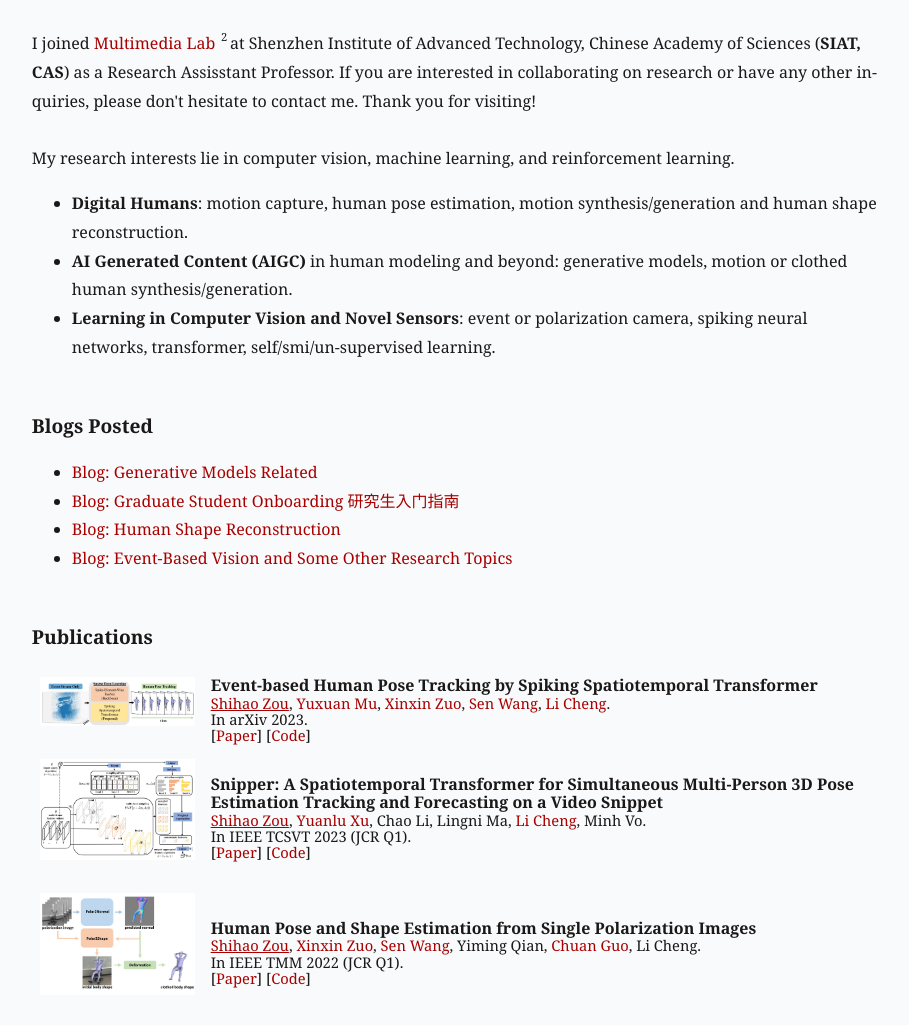
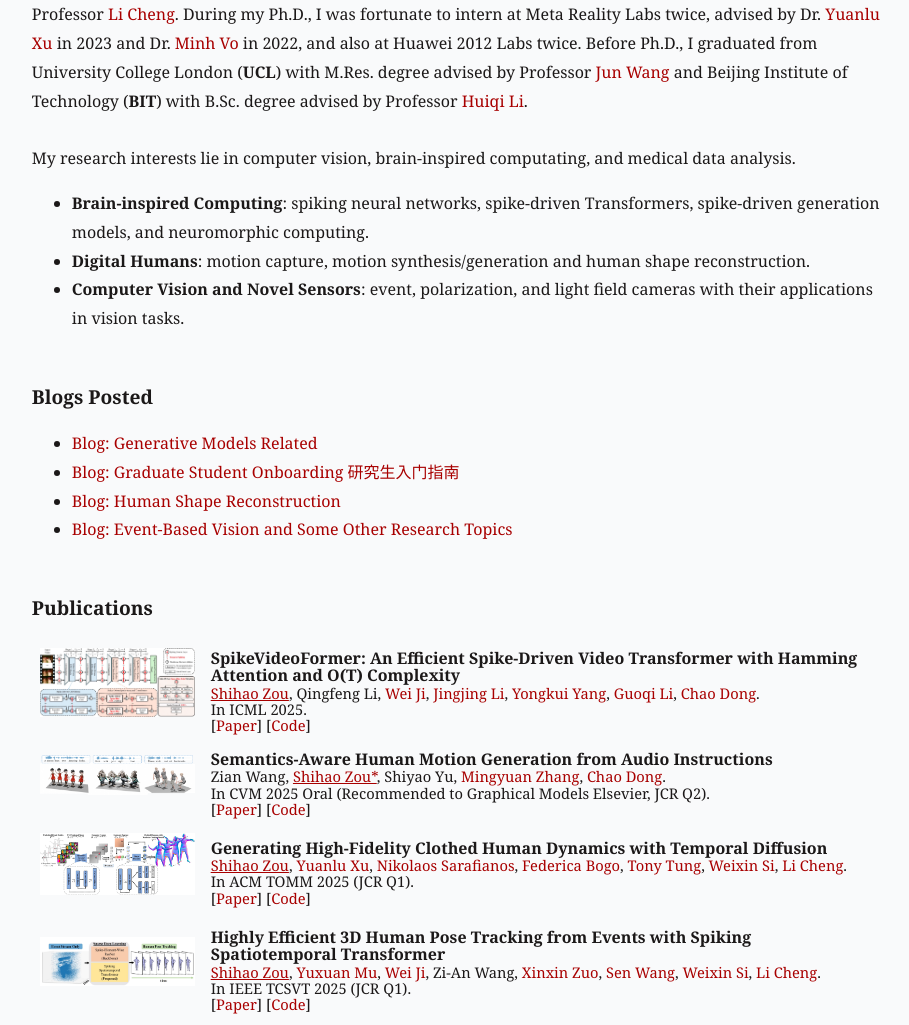
Before and after one commit to JimmyZou/JimmyZou.github.io, a plain HTML site: page index.html in a window 1280 px wide. Shown: the part 425-1450 px from the top of the page, without its empty margins (181-1090 px from the left). Drawn offline with Linux system fonts and the light colour scheme; a web font is replaced by a local one.

Commit message:
update publications

```diff
--- a/index.html
+++ b/index.html
@@ -45,14 +45,30 @@
         <p class="author">
             <a href="https://github.com/JimmyZou">[Github]</a>
             <a href="https://scholar.google.com/citations?user=FFm6HDkAAAAJ&hl=en">[Google Scholar]</a>
-            <a href="https://www.linkedin.com/in/shihao-zou-724177202">[Linkedin]</a>
+            <!-- <a href="https://www.linkedin.com/in/shihao-zou-724177202">[Linkedin]</a> -->
             <a href="./assets/CV.pdf" download="CV_Shihao_Zou.pdf">[CV]</a>
             <br>Email: sh.zou@siat.ac.cn<br>
-            Last Update: March 28, 2024
+            Last Update: May 16, 2025
         </p>
 
         <div class="abstract">
             <h2>Bios</h2>
+
+            <p style="text-align:left;">
+                I am a Research Assistant Professor at the <a href="http://mmlab.siat.ac.cn/">Multimedia Lab</a>
+                <label for="sn-2" class="sidenote-toggle sidenote-number"></label>
+                <input type="checkbox" id="sn-2" class="sidenote-toggle" />
+                <span class="sidenote right">
+                    Multimedia Lab at SIAT was founded by Professor <a
+                        href="https://www.ie.cuhk.edu.hk/people/xotang.shtml">Xiaoou Tang</a> and <a
+                        href="http://mmlab.siat.ac.cn/yuqiao/">Yu Qiao</a>, and is currently led by Professor <a
+                        href="http://xpixel.group/2010/01/20/chaodong.html">Chao Dong</a>.
+                </span>
+                of the Shenzhen Institute of Advanced Technology, Chinese Academy of Sciences (<b>SIAT, CAS</b>).
+                If you are interested in collaborating on research or have any
+                other inquiries, please don't hesitate to contact me. Thank you for visiting!
+            </p>
+            <br>
 
             <p style="text-align:left;">
                 I graduated from University of Alberta (<b>UoA</b>) in Canada with Ph.D. degree in Computer Engineering
@@ -68,35 +84,19 @@
             <br>
 
             <p style="text-align:left;">
-                I joined <a href="http://mmlab.siat.ac.cn/">Multimedia Lab</a>
-                <label for="sn-2" class="sidenote-toggle sidenote-number"></label>
-                <input type="checkbox" id="sn-2" class="sidenote-toggle" />
-                <span class="sidenote right">
-                    Multimedia Lab at SIAT was founded by Professor <a
-                        href="https://www.ie.cuhk.edu.hk/people/xotang.shtml">Xiaoou Tang</a> and <a
-                        href="http://mmlab.siat.ac.cn/yuqiao/">Yu Qiao</a>, and is currently led by Professor <a
-                        href="http://xpixel.group/2010/01/20/chaodong.html">Chao Dong</a>.
-                </span>
-                at Shenzhen Institute of Advanced Technology, Chinese Academy of Sciences (<b>SIAT, CAS</b>) as a
-                Research Assisstant Professor. If you are interested in collaborating on research or have any
-                other inquiries, please don't hesitate to contact me. Thank you for visiting!
-            </p>
-            <br>
-
-            <p style="text-align:left;">
-                My research interests lie in computer vision, machine learning, and reinforcement learning.
+                My research interests lie in computer vision, brain-inspired computating, and medical data analysis.
             <ul style="text-align:left;">
                 <li>
-                    <b>Digital Humans</b>: motion capture, human pose estimation,
-                    motion synthesis/generation and human shape reconstruction.
+                    <b>Brain-inspired Computing</b>: spiking neural networks, spike-driven Transformers,
+                    spike-driven generation models, and neuromorphic computing.
                 </li>
                 <li>
-                    <b>AI Generated Content (AIGC)</b> in human modeling and beyond: generative
-                    models, motion or clothed human synthesis/generation.
+                    <b>Digital Humans</b>: motion capture, motion synthesis/generation
+                    and human shape reconstruction.
                 </li>
                 <li>
-                    <b>Learning in Computer Vision and Novel Sensors</b>: event or polarization camera, spiking
-                    neural networks, transformer, self/smi/un-supervised learning.
+                    <b>Computer Vision and Novel Sensors</b>: event, polarization, and light field cameras
+                    with their applications in vision tasks.
                 </li>
             </ul>
             </p>
@@ -127,26 +127,113 @@
 
                         <tr>
                             <td width="20%" align=center>
+                                <img width="200" align="center" src="./assets/fig_publication/icml2025.jpg" border="0">
+                                &nbsp;
+                            </td>
+                            <td>
+                                <span style="font-size: 12pt;">
+                                    <b>SpikeVideoFormer: An Efficient Spike-Driven Video Transformer with
+                                        Hamming Attention and O(T) Complexity</b>
+                                </span>
+                                <br>
+                                <span style="font-size: 11pt;">
+                                    <u><a href="https://jimmyzou.github.io/">Shihao Zou</a></u>,
+                                    Qingfeng Li,
+                                    <a href="https://scholar.google.com/citations?user=G4uCKHcAAAAJ&hl=en">Wei Ji</a>,
+                                    <a href="https://vision-and-learning-lab-ualberta.github.io/author/jingjing-li/">Jingjing
+                                        Li</a>,
+                                    <a href="https://people.ucas.ac.cn/~YangYongkui">Yongkui Yang</a>,
+                                    <a href="https://casialiguoqi.github.io/">Guoqi Li</a>,
+                                    <a href="http://xpixel.group/">Chao Dong</a>.<br>
+                                    In ICML 2025. <br>
+                                    [<a href="https://arxiv.org/abs/2505.10352">Paper</a>]
+                                    <!-- [<a href="">Webpage</a>] -->
+                                    [<a href="https://github.com/JimmyZou/SpikeVideoFormer">Code</a>]
+                                    <!-- [<a href="">Bibtex</a>] -->
+                                </span><br>
+                            </td>
+                        </tr>
+
+                        <tr>
+                            <td width="20%" align=center>
+                                <img width="200" align="center" src="./assets/fig_publication/gom2025.png" border="0">
+                                &nbsp;
+                            </td>
+                            <td>
+                                <span style="font-size: 12pt;">
+                                    <b>Semantics-Aware Human Motion Generation from Audio Instructions</b>
+                                </span>
+                                <br>
+                                <span style="font-size: 11pt;">
+                                    Zian Wang, <u><a href="https://jimmyzou.github.io/">Shihao Zou*</a></u>,
+                                    Shiyao Yu,
+                                    <a href="https://mingyuan-zhang.github.io/">Mingyuan Zhang</a>,
+                                    <a href="http://xpixel.group/">Chao Dong</a>.<br>
+                                    In CVM 2025 Oral (Recommended to Graphical Models Elsevier, JCR Q2). <br>
+                                    [<a href="https://dl.acm.org/doi/10.1145/3712011">Paper</a>]
+                                    <!-- [<a href="">Webpage</a>] -->
+                                    [<a href="">Code</a>]
+                                    <!-- [<a href="">Bibtex</a>] -->
+                                </span><br>
+                            </td>
+                        </tr>
+
+                        <tr>
+                            <td width="20%" align=center>
+                                <img width="200" align="center" src="./assets/fig_publication/tomm2025.jpg" border="0">
+                                &nbsp;
+                            </td>
+                            <td>
+                                <span style="font-size: 12pt;">
+                                    <b>Generating High-Fidelity Clothed Human Dynamics with
+                                        Temporal Diffusion</b>
+                                </span>
+                                <br>
+                                <span style="font-size: 11pt;">
+                                    <u><a href="https://jimmyzou.github.io/">Shihao Zou</a></u>,
+                                    <a href="https://scholar.google.com/citations?user=fvr-J3sAAAAJ&hl=en">Yuanlu
+                                        Xu</a>,
+                                    <a href="https://nsarafianos.github.io/">Nikolaos Sarafianos</a>,
+                                    <a href="https://fbogo.github.io/">Federica Bogo</a>,
+                                    <a href="https://sites.google.com/site/tony2ng/">Tony Tung</a>,
+                                    <a href="https://scholar.google.com/citations?user=E4efwTgAAAAJ&hl=zh-TW">Weixin
+                                        Si</a>,
+                                    <a href="https://vision-and-learning-lab-ualberta.github.io/">Li Cheng</a>.<br>
+                                    In ACM TOMM 2025 (JCR Q1). <br>
+                                    [<a href="https://dl.acm.org/doi/10.1145/3712011">Paper</a>]
+                                    <!-- [<a href="">Webpage</a>] -->
+                                    [<a href="">Code</a>]
+                                    <!-- [<a href="">Bibtex</a>] -->
+                                </span><br>
+                            </td>
+                        </tr>
+
+
+                        <tr>
+                            <td width="20%" align=center>
                                 <img width="200" align="center" src="./assets/fig_publication/eventhpe_snn.jpg"
                                     border="0"> &nbsp;
                             </td>
                             <td>
                                 <span style="font-size: 12pt;">
-                                    <b>Event-based Human Pose Tracking by Spiking
-                                        Spatiotemporal Transformer</b>
+                                    <b>Highly Efficient 3D Human Pose Tracking from Events with Spiking Spatiotemporal
+                                        Transformer</b>
                                 </span>
                                 <br>
                                 <span style="font-size: 11pt;">
-                                    <u><a href="https://jimmyzou.github.io/">Shihao Zou</a></u>, <a
-                                        href="https://yxmu.foo/">Yuxuan Mu</a>, <a
-                                        href="https://sites.google.com/site/xinxinzuohome/home">Xinxin Zuo</a>,
-                                    <a href="https://sites.google.com/site/senwang1312home/">Sen Wang</a>, <a
-                                        href="https://vision-and-learning-lab-ualberta.github.io/">Li
-                                        Cheng</a>.<br>
-                                    In arXiv 2023. <br>
+                                    <u><a href="https://jimmyzou.github.io/">Shihao Zou</a></u>,
+                                    <a href="https://yxmu.foo/">Yuxuan Mu</a>,
+                                    <a href="https://scholar.google.com/citations?user=G4uCKHcAAAAJ&hl=en">Wei Ji</a>,
+                                    Zi-An Wang,
+                                    <a href="https://sites.google.com/site/xinxinzuohome/home">Xinxin Zuo</a>,
+                                    <a href="https://sites.google.com/site/senwang1312home/">Sen Wang</a>,
+                                    <a href="https://scholar.google.com/citations?user=E4efwTgAAAAJ&hl=zh-TW">Weixin
+                                        Si</a>,
+                                    <a href="https://vision-and-learning-lab-ualberta.github.io/">Li Cheng</a>.<br>
+                                    In IEEE TCSVT 2025 (JCR Q1). <br>
                                     [<a href="https://arxiv.org/abs/2303.09681">Paper</a>]
                                     <!-- [<a href="">Webpage</a>] -->
-                                    [<a href="">Code</a>]
+                                    [<a href="https://github.com/JimmyZou/HumanPoseTracking_SNN">Code</a>]
                                     <!-- [<a href="">Bibtex</a>] -->
                                 </span><br>
                             </td>
@@ -487,8 +574,9 @@
 
                 <h2 id="services">Services</h2>
                 <ul>
-                    <li>Reviewer @ AAAI2024, ICCV2023, CVPR2022, ECCV2022, CVPR2021, ICCV2021, AAAI2021, IJCAI2021</li>
-                    <li>Invited Reviewer @ IEEE TMM, IEEE TCSVT, PR, IEEE Sensors</li>
+                    <li>Reviewer @ ICML2025, ICCV 2025, CVPR2024, ECCV2024, AAAI2024, ICCV2023, CVPR2022, ECCV2022,
+                        CVPR2021, ICCV2021, AAAI2021, IJCAI2021</li>
+                    <li>Invited Reviewer @ IEEE TPAMI, IEEE TMM, IEEE TCSVT, PR, IEEE Sensors</li>
                 </ul>
 
                 <h2 id="experiences">Experiences</h2>
```
Also changed, not shown: assets/fig_publication/gom2025.png (added), assets/fig_publication/icml2025.jpg (added), assets/fig_publication/tomm2025.jpg (added).
